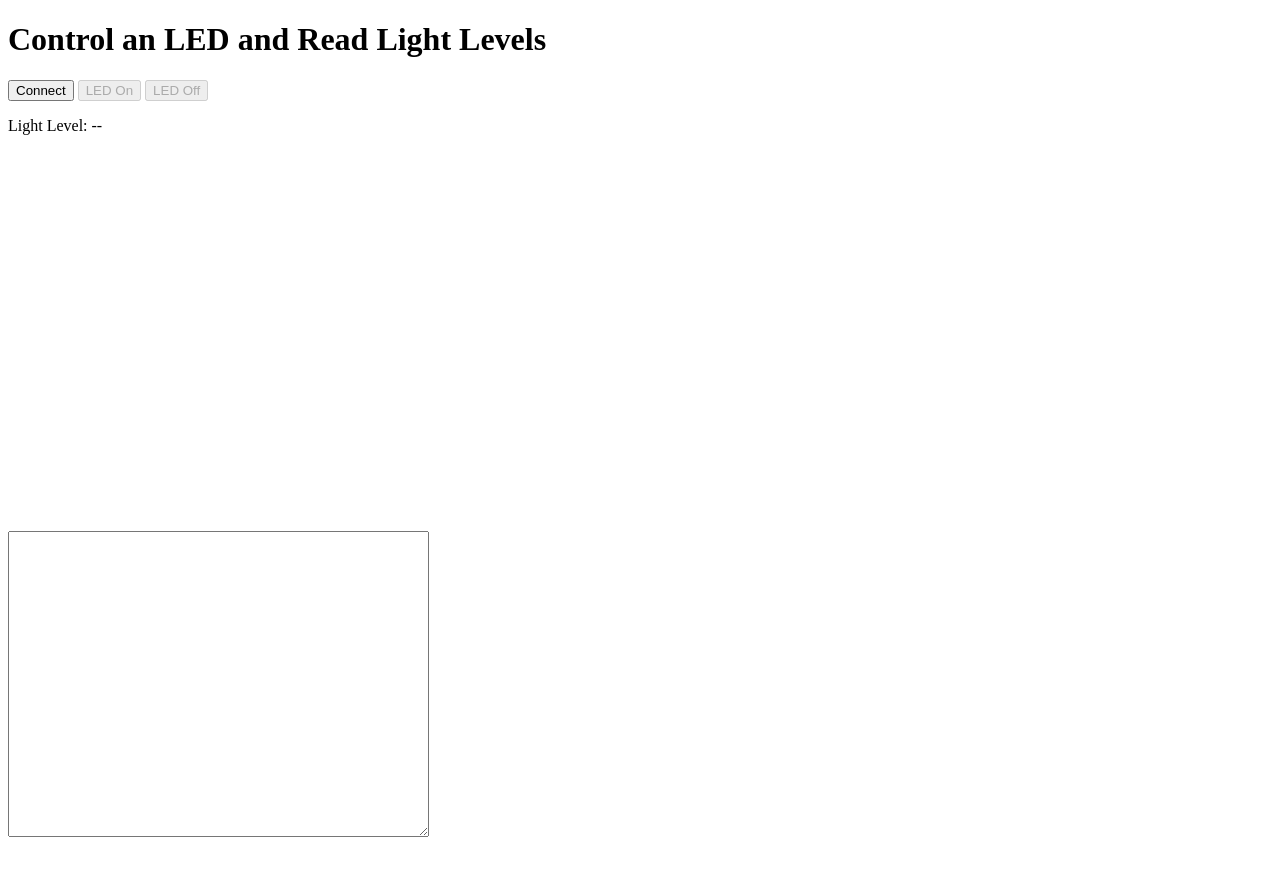
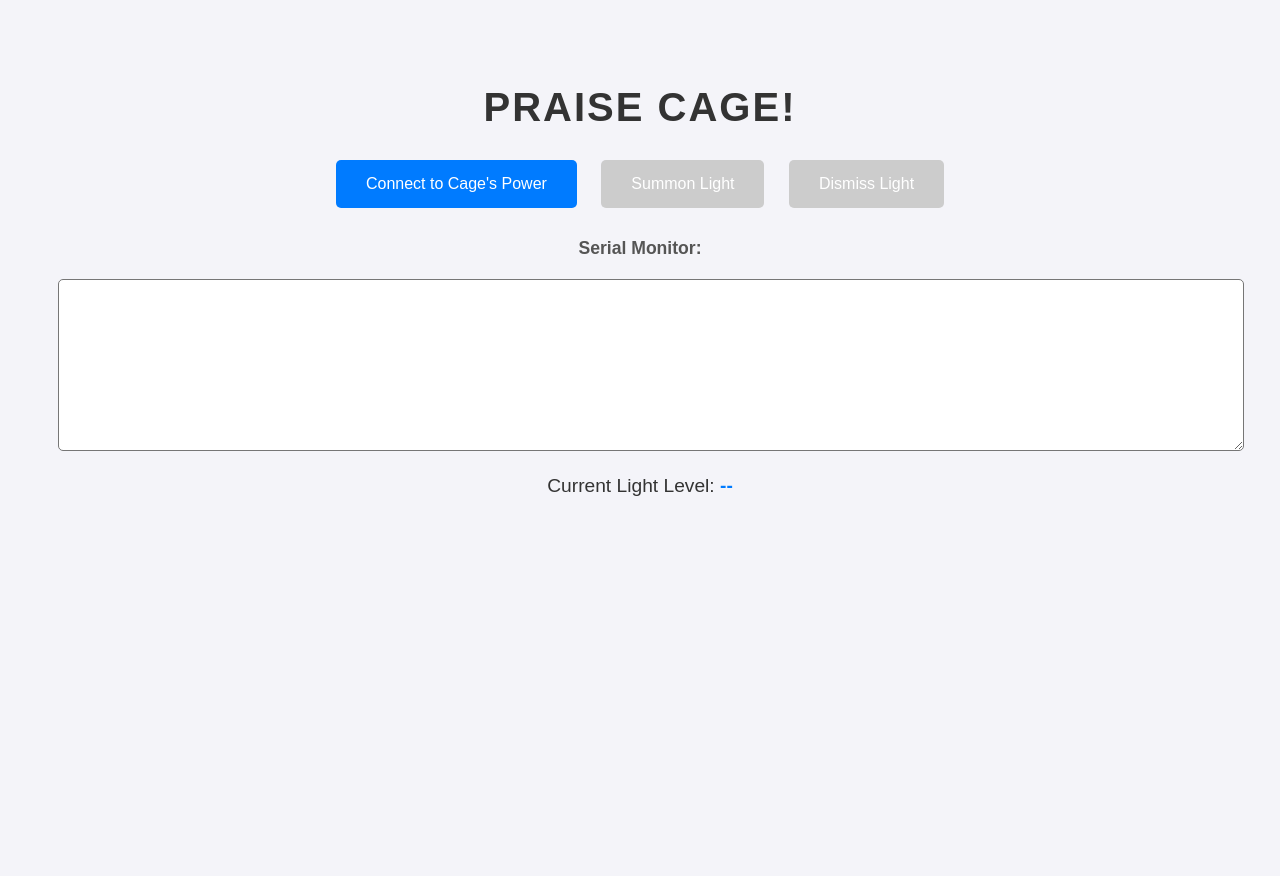
Before and after one commit to pchinjr/j5-browser, a website: page index.html in a window 1280 px wide. Before the commit the page ends 849 px from the top, so only its background shows below. Drawn offline with Linux system fonts and the light colour scheme.

Commit message:
stylings and ui improvements

```diff
--- a/index.html
+++ b/index.html
@@ -5,16 +5,94 @@
   <meta charset="UTF-8">
   <meta name="viewport" content="width=device-width, initial-scale=1.0">
   <title>Web Serial + Firmata + LED + Light Sensor</title>
+  <style>
+    body {
+      font-family: 'Arial', sans-serif;
+      background-color: #f4f4f9;
+      color: #333;
+      text-align: center;
+      padding: 50px;
+    }
+
+    h1 {
+      color: #333;
+      font-size: 2.5em;
+      margin-bottom: 20px;
+      text-transform: uppercase;
+      letter-spacing: 2px;
+    }
+
+    button {
+      background-color: #007bff;
+      color: white;
+      border: none;
+      padding: 15px 30px;
+      margin: 10px;
+      font-size: 1em;
+      cursor: pointer;
+      border-radius: 5px;
+      transition: background-color 0.3s ease;
+    }
+
+    button:disabled {
+      background-color: #ccc;
+      cursor: not-allowed;
+    }
+
+    button:hover:enabled {
+      background-color: #0056b3;
+    }
+
+    p {
+      font-size: 1.2em;
+      margin: 20px 0;
+    }
+
+    textarea {
+      width: 100%;
+      height: 150px;
+      padding: 10px;
+      border-radius: 5px;
+      margin-top: 20px;
+      font-size: 1em;
+    }
+
+    img {
+      display: block;
+      margin: 20px auto;
+      width: 250px;
+      transition: opacity 0.5s ease;
+      border-radius: 15px;
+    }
+
+    #lightLevel {
+      font-weight: bold;
+      color: #007bff;
+    }
+
+    .serial-monitor-label {
+      font-size: 1.1em;
+      margin-top: 20px;
+      font-weight: bold;
+      color: #555;
+    }
+
+    /* Praise for the hero */
+    #cage {
+      box-shadow: 0 0 30px rgba(0, 0, 0, 0.4);
+    }
+  </style>
 </head>
 
 <body>
-  <h1>Control an LED and Read Light Levels</h1>
-  <button id="connectBtn">Connect</button>
-  <button id="ledOnBtn" disabled>LED On</button>
-  <button id="ledOffBtn" disabled>LED Off</button>
-  <p>Light Level: <span id="lightLevel">--</span></p>
+  <h1>Praise Cage!</h1>
+  <button id="connectBtn">Connect to Cage's Power</button>
+  <button id="ledOnBtn" disabled>Summon Light</button>
+  <button id="ledOffBtn" disabled>Dismiss Light</button>
+  <div class="serial-monitor-label">Serial Monitor:</div>
   <textarea id="log" rows="20" cols="50" readonly></textarea>
-  <img src="cage-superman.jpg" id="cage" style="opacity: 0;" />
+  <p>Current Light Level: <span id="lightLevel">--</span></p>
+  <img src="cage-superman.jpg" id="cage" alt="Nicholas Cage as Superman" style="opacity: 0;" />
 
   <script type="module">
     import { Board } from './Board.js';
```
